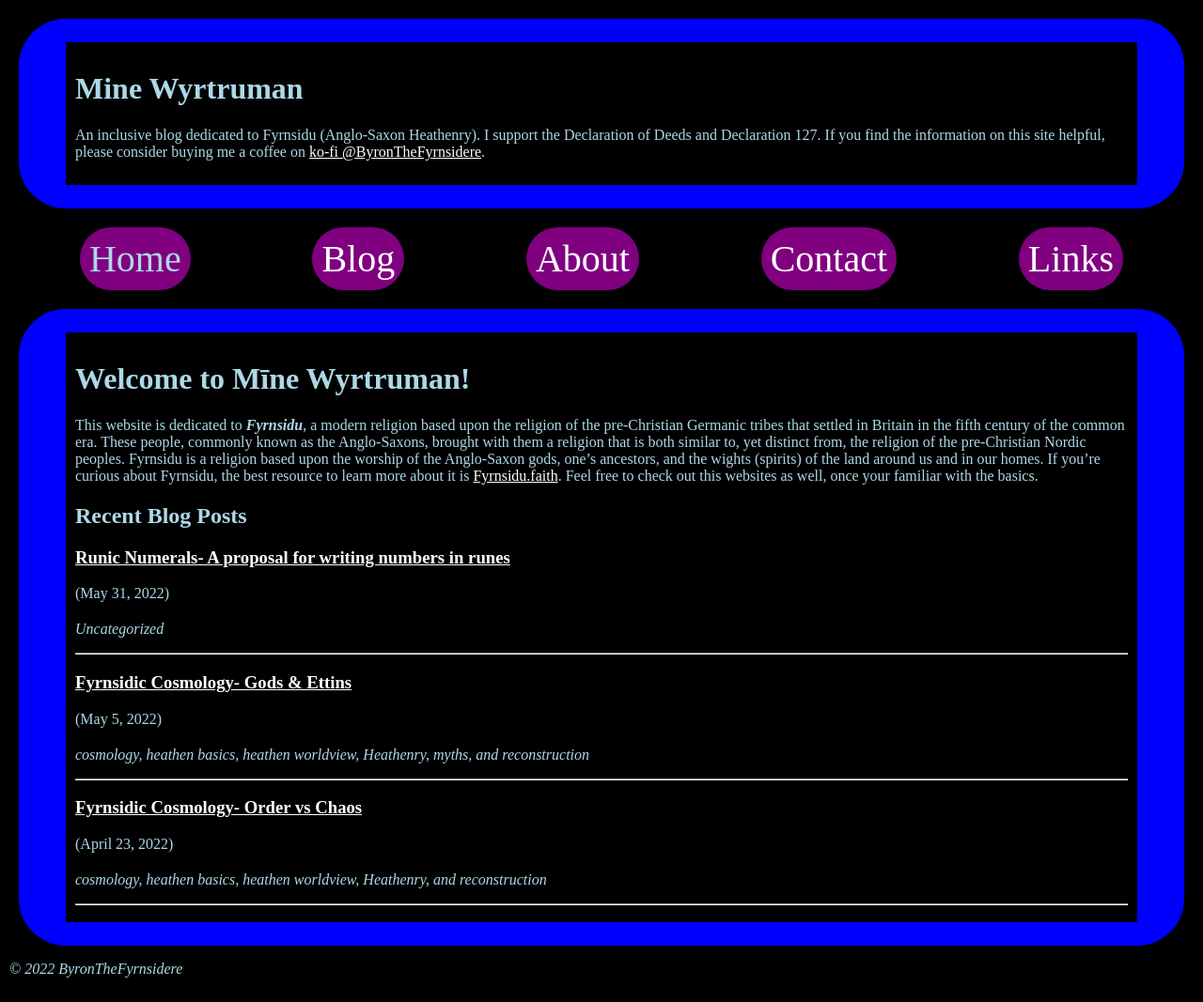
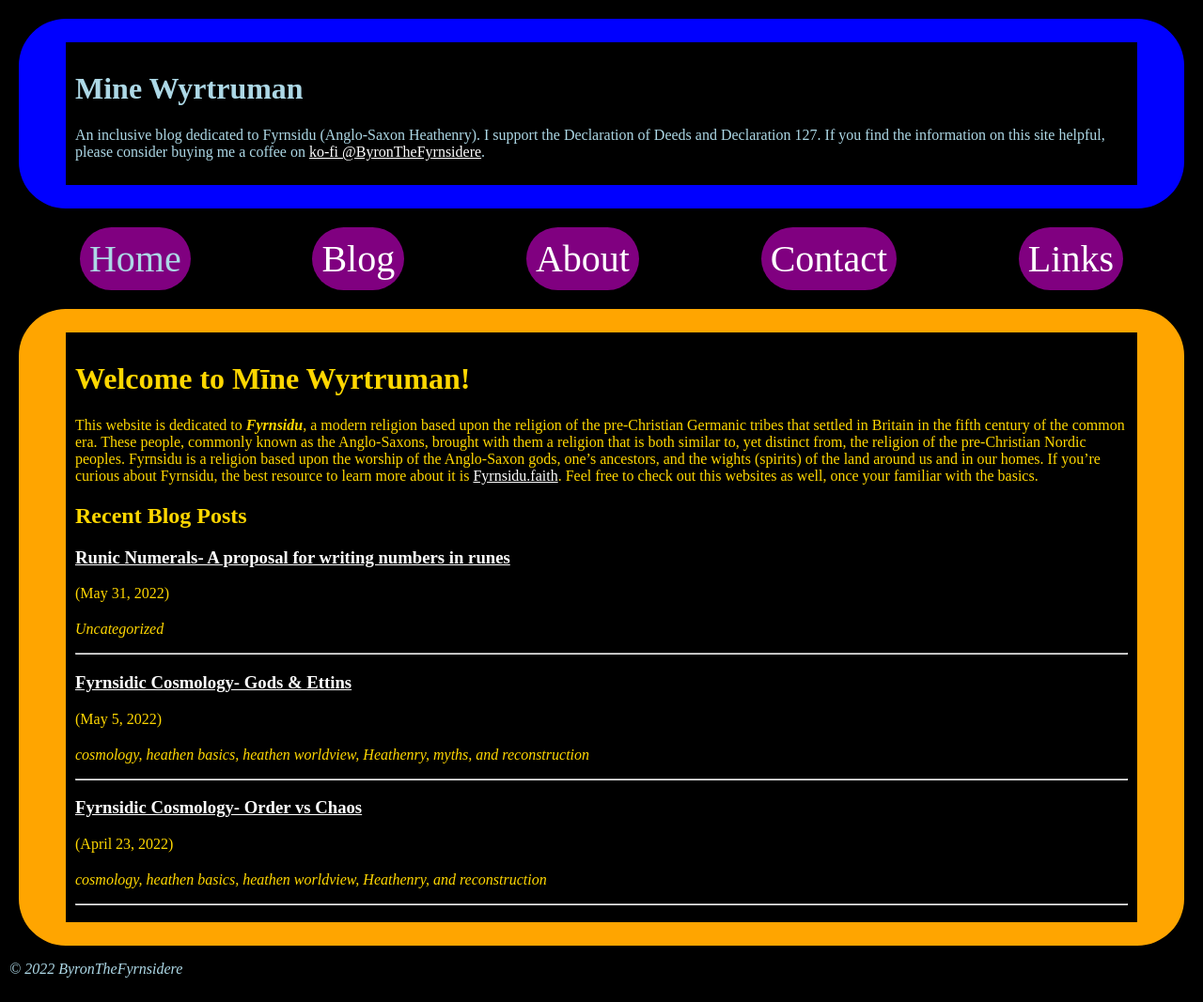
Before and after one commit to byronpendason/byronpendason.github.io, a Jekyll site: the page built from index.md, in a window 1280 px wide. Shown: the whole page at 94% size. Built offline with Jekyll 4.4.1, drawn with Linux system fonts in a browser that asks for light colours; our own code applies the rules of GitHub Pages for plain Markdown files; comment, search, counter and statistics services are not loaded.

Commit message:
Update default.html

```diff
--- a/_layouts/default.html
+++ b/_layouts/default.html
@@ -54,7 +54,8 @@
         border-radius: 50px;
         border-style: solid;
         border-width: 25px 50px;
-        border-color: blue;
+        border-color: orange;
+        color: gold;
       }
       #content a {
         color: white;
```
